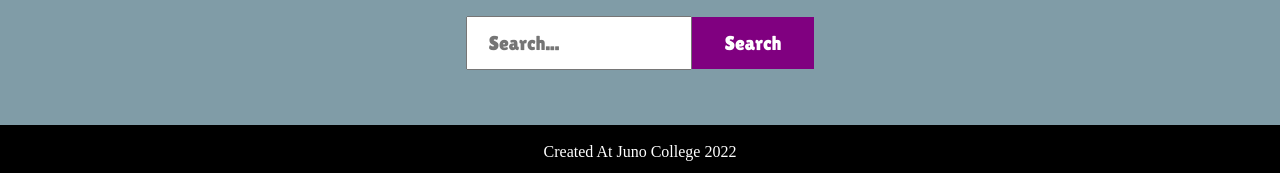
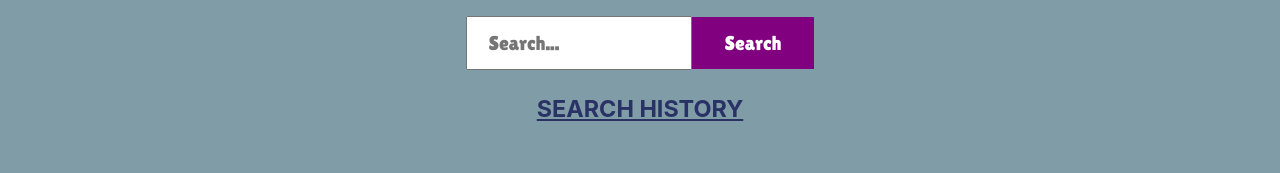
Before and after one commit to Gogulan12/Gogulan-Ravichandran-Project-Three, a React (Create React App) app: page / in a window 1280 px wide. Shown: the part 621-794 px from the top of the page. Built offline with nearby package versions, Linux system fonts and the light colour scheme.

Commit message:
added key to images

```diff
--- a/src/App.css
+++ b/src/App.css
@@ -138,4 +138,18 @@ button {
   font-family: "Lilita One", cursive;
 }
 
-/* <iframe src="https://giphy.com/embed/l3vRnoppYtfEbemBO" width="480" height="480" frameBorder="0" class="giphy-embed" allowFullScreen></iframe><p><a href="https://giphy.com/gifs/starfield-pico8-l3vRnoppYtfEbemBO">via GIPHY</a></p> */
+.searchHistory {
+  font-size: 1.25rem;
+  font-weight: 700;
+  margin-bottom: 100px;
+  color: rgb(41, 50, 100);
+  text-transform: uppercase;
+}
+
+.searchHistory h3 {
+  text-decoration: underline;
+}
+
+.searchHistory div:hover {
+  cursor: pointer;
+}
--- a/src/App.js
+++ b/src/App.js
@@ -10,33 +10,33 @@ import data from "./data.json";
 /////////////////////////////APP FUNCTION
 
 function App() {
-  const [toDoList, setToDoList] = useState(data);
+  // const [toDoList, setToDoList] = useState(data);
 
-  const handleToggle = (id) => {
-    let mapped = toDoList.map((task) => {
-      return task.id == id
-        ? { ...task, complete: !task.complete }
-        : { ...task };
-    });
-    setToDoList(mapped);
-  };
+  // const handleToggle = (id) => {
+  //   let mapped = toDoList.map((task) => {
+  //     return task.id == id
+  //       ? { ...task, complete: !task.complete }
+  //       : { ...task };
+  //   });
+  //   setToDoList(mapped);
+  // };
 
-  const addTask = (userInput) => {
-    let copy = [...toDoList];
-    copy = [
-      ...copy,
-      { id: toDoList.length + 1, task: userInput, complete: false },
-    ];
-    setToDoList(copy);
-  };
+  // const addTask = (userInput) => {
+  //   let copy = [...toDoList];
+  //   copy = [
+  //     ...copy,
+  //     { id: toDoList.length + 1, task: userInput, complete: false },
+  //   ];
+  //   setToDoList(copy);
+  // };
 
   return (
     <>
       <div id="container">
         <div className="App">
           <Header />
-          <SearchMeme addTask={addTask} />
-          <ToDoList toDoList={toDoList} handleToggle={handleToggle} />
+          <SearchMeme />
+          {/* <ToDoList toDoList={toDoList} handleToggle={handleToggle} /> */}
           {/* <ToDoForm addTask={addTask}/> */}
         </div>
       </div>
--- a/src/Search.js
+++ b/src/Search.js
@@ -1,30 +1,57 @@
-import { getByTitle } from "@testing-library/react";
+// import { getByTitle } from "@testing-library/react";
 import { useState } from "react";
 // import Giphy from "./Giphycalls";
+import ToDoList from "./ToDoList";
+import data from "./data.json";
 
 const URL =
   "https://api.giphy.com/v1/gifs/search?api_key=JWM5aI5u0l4cieNdczozIfDEtlcZCXgU&rating=g&limit=20&q=";
 
-function SearchMeme({ addTask }) {
+function SearchMeme() {
   let [search, setSearch] = useState("");
   let [gifs, setgifs] = useState([]);
   let [keys, setKeys] = useState([]);
   const [userInput, setUserInput] = useState("");
+  const [toDoList, setToDoList] = useState(data);
+  const [apidata, setApiData] = useState([]);
 
+  /////////////////////HISTORY LIST ///////////////////////
+
+  //////////////////CROSS OUT HISTORY////////////////
+  const handleToggle = (id) => {
+    let mapped = toDoList.map((task) => {
+      return task.id == id
+        ? { ...task, complete: !task.complete }
+        : { ...task };
+    });
+    setToDoList(mapped);
+  };
+  /////////////////////Add input to list/////////////////////
+  const addTask = (userInput) => {
+    let copy = [...toDoList];
+    copy = [
+      ...copy,
+      { id: toDoList.length + 1, task: userInput, complete: false },
+    ];
+    setToDoList(copy);
+  };
+
+  ///////////////////////CHANGE IN INPUT////////////////////////////
   const handleChange = (e) => {
     setUserInput(e.currentTarget.value);
   };
 
-  // let [loading, setLoading] = useState(false);
+  ///////////////////////URL SEARCH////////////////////////////////
   let SearchGif = () => {
     if (search.length > 0) {
-      // setLoading(true);
       fetch(URL + search)
         .then((res) => {
-          // setLoading(false);
           return res.json();
         })
         .then((result) => {
+          // console.log(result.data);
+          setApiData(result.data);
+          // console.log(apidata);
           setgifs(
             result.data.map((gif) => {
               return gif.images.fixed_height.url;
@@ -32,34 +59,35 @@ function SearchMeme({ addTask }) {
           );
         })
         .catch(() => {
-          // setLoading(false);
           alert("something went wrong");
         });
     }
   };
 
-  let SearchGifKey = () => {
-    if (search.length > 0) {
-      // setLoading(true);
-      fetch(URL + search)
-        .then((res) => {
-          // setLoading(false);
-          return res.json();
-        })
-        .then((result) => {
-          setKeys(
-            result.data.map((key) => {
-              return key.id;
-            })
-          );
-        })
-        .catch(() => {
-          // setLoading(false);
-          alert("something went wrong");
-        });
-    }
-  };
-
+  //////////////////////////ID SEARCH////////////////////////////////
+  // let SearchGifKey = () => {
+  //   if (search.length > 0) {
+  //     // setLoading(true);
+  //     fetch(URL + search)
+  //       .then((res) => {
+  //         // setLoading(false);
+  //         return res.json();
+  //       })
+  //       .then((result) => {
+  //         setKeys(
+  //           result.data.map((key) => {
+  //             // console.log(key.id);
+  //             return key.id;
+  //           })
+  //         );
+  //       })
+  //       .catch(() => {
+  //         // setLoading(false);
+  //         alert("something went wrong");
+  //       });
+  //   }
+  // };
+  /////////////////////////////SUBMIT FORM//////////////////////////////
   const handleSubmit = (event) => {
     // 👇️ prevent page refresh
     event.preventDefault();
@@ -67,6 +95,8 @@ function SearchMeme({ addTask }) {
     addTask(userInput);
     setUserInput("");
   };
+
+  //////////////////////////RETURN FUNCTION///////////////////
 
   return (
     <div className="App">
@@ -86,29 +116,38 @@ function SearchMeme({ addTask }) {
           <button
             onClick={() => {
               SearchGif();
-              SearchGifKey();
+              // SearchGifKey();
             }}
           >
             Search
           </button>
         </form>
       </div>
-      <div>{/* <h2>{search}</h2> */}</div>
+      <div className="searchHistory">
+        <h3>SEARCH HISTORY</h3>
+        <ToDoList toDoList={toDoList} handleToggle={handleToggle} />
+      </div>
 
       <div className="result">
-        {/* <div className="loading">
-          <div className="loader"></div>
-        </div> */}
         <div className="list">
-          {gifs.map((gif) => {
+          {/* {gifs.map((gif) => {
             {
               return (
-                <div className="item" id={gif.id}>
+                <div className="item" id={keys.id}>
                   <img src={gif} alt={search} />
                 </div>
               );
             }
+          })} */}
+          {apidata.map((data) => {
+            // console.log(data);
+            return (
+              <div className="item " key={data.id}>
+                <img src={data.images.fixed_height.url} alt={search} />
+              </div>
+            );
           })}
+
           {/* {keys.map((key) => {})} */}
         </div>
       </div>
--- a/src/ToDo.js
+++ b/src/ToDo.js
@@ -8,7 +8,8 @@ const ToDo = ({ todo, handleToggle }) => {
     <div
       id={todo.id}
       // key={todo.id + todo.task}
-      // name="todo"
+      key={todo.id}
+      name="todo"
       value={todo.id}
       onClick={handleClick}
       className={todo.complete ? "strike" : ""}
```
